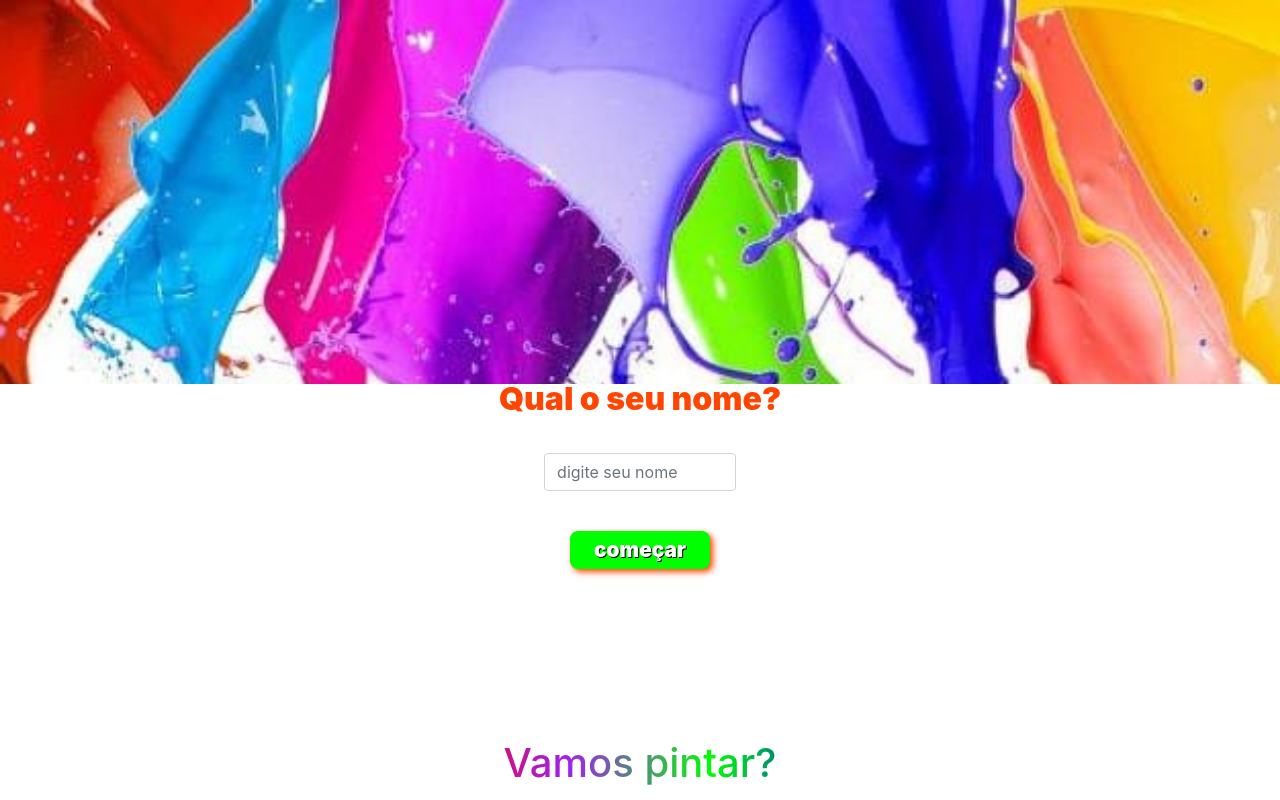
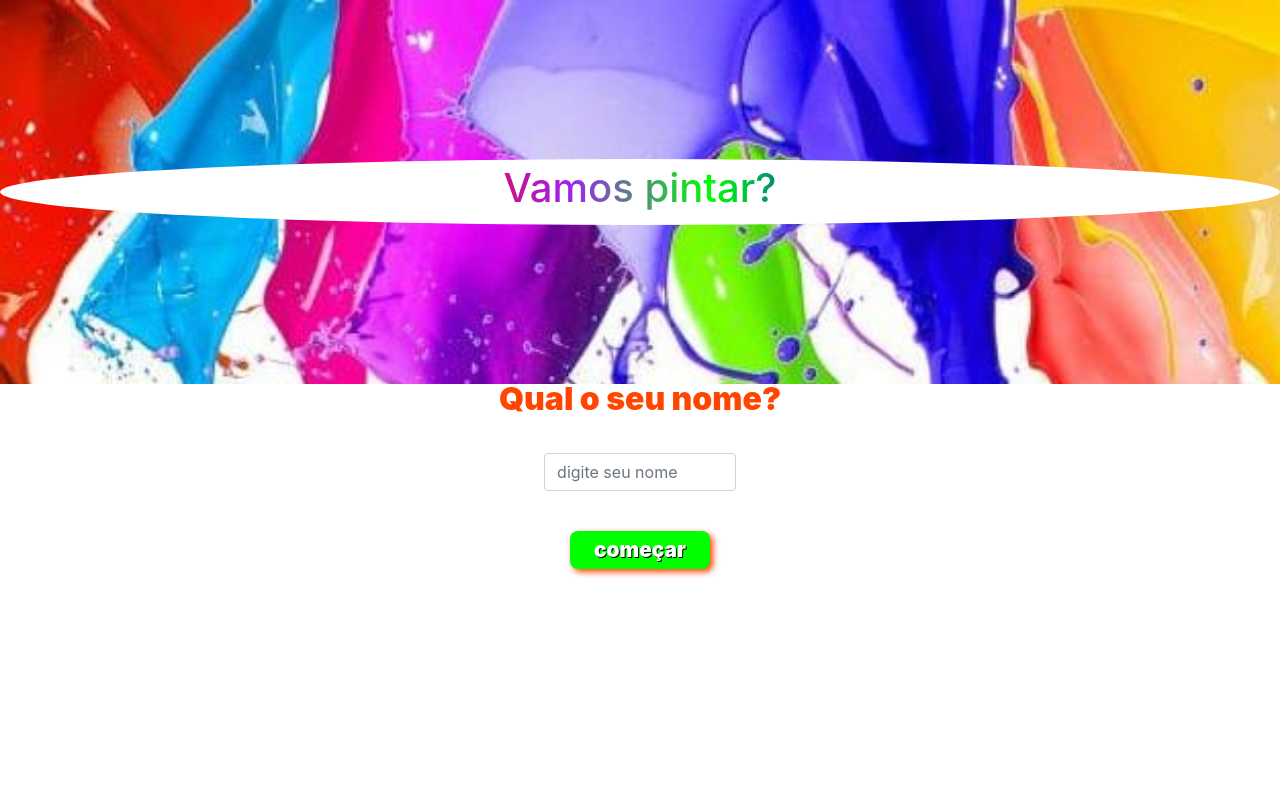
Before and after one commit to cae07/appTintas, a React (Create React App) app: page / in a window 1280 px wide. Built offline with nearby package versions, Linux system fonts and the light colour scheme.

Commit message:
arruma css

```diff
--- a/src/CSS/main.css
+++ b/src/CSS/main.css
@@ -7,7 +7,6 @@
   background-image: url('../images/fundo-app.jpeg');
   background-size: cover;
   height: 48vh;
-  position: inherit;
 }
 
 .start-page {
@@ -42,7 +41,8 @@
 }
 
 .footer {
-  bottom: 0;
+  background: white;
+  border-radius: 50%;
   display: flex;
   font-weight: 900;
   justify-content: center;
--- a/src/Pages/StartPage.jsx
+++ b/src/Pages/StartPage.jsx
@@ -6,9 +6,9 @@ function StartPage() {
   return (
     <div className="page-container">
       <div className="start-page">
+        <Footer />
         <FirstHeader />
         <StartForm />
-        <Footer />
       </div>
     </div>
   )
```
